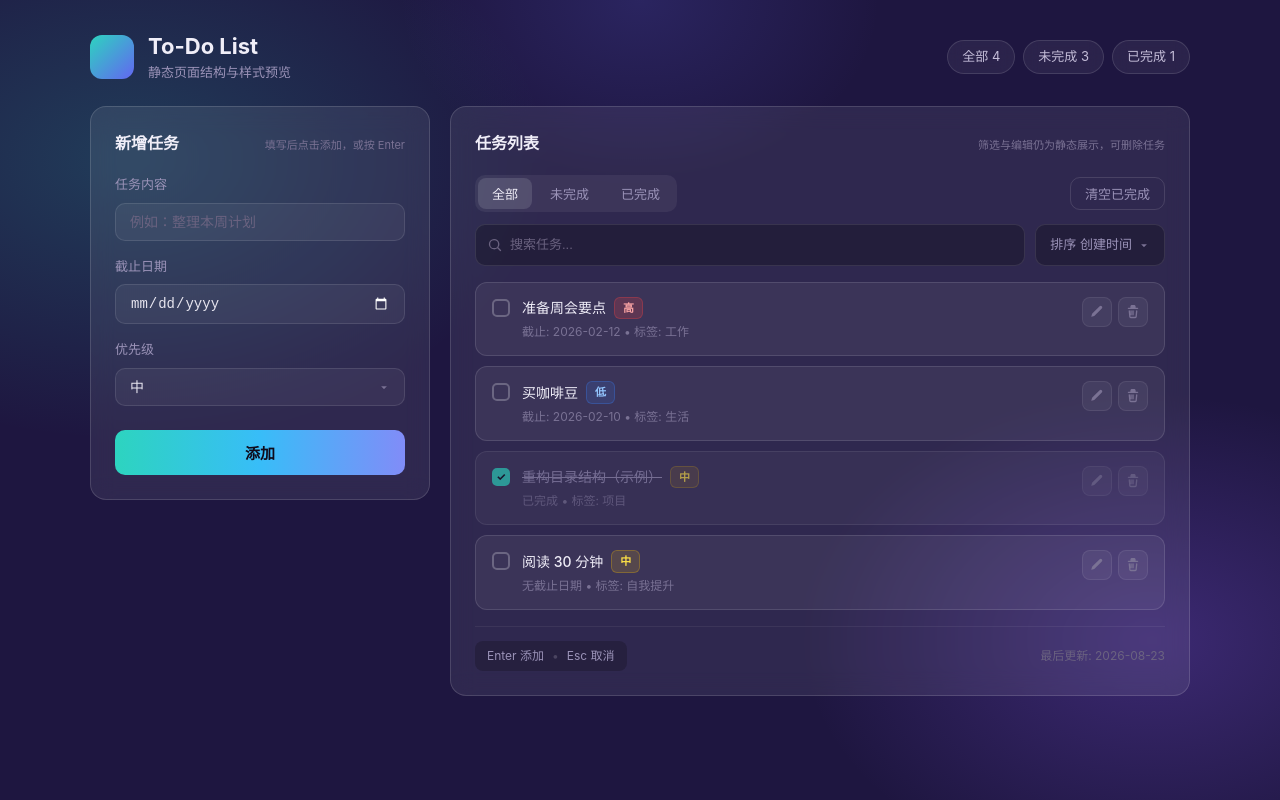
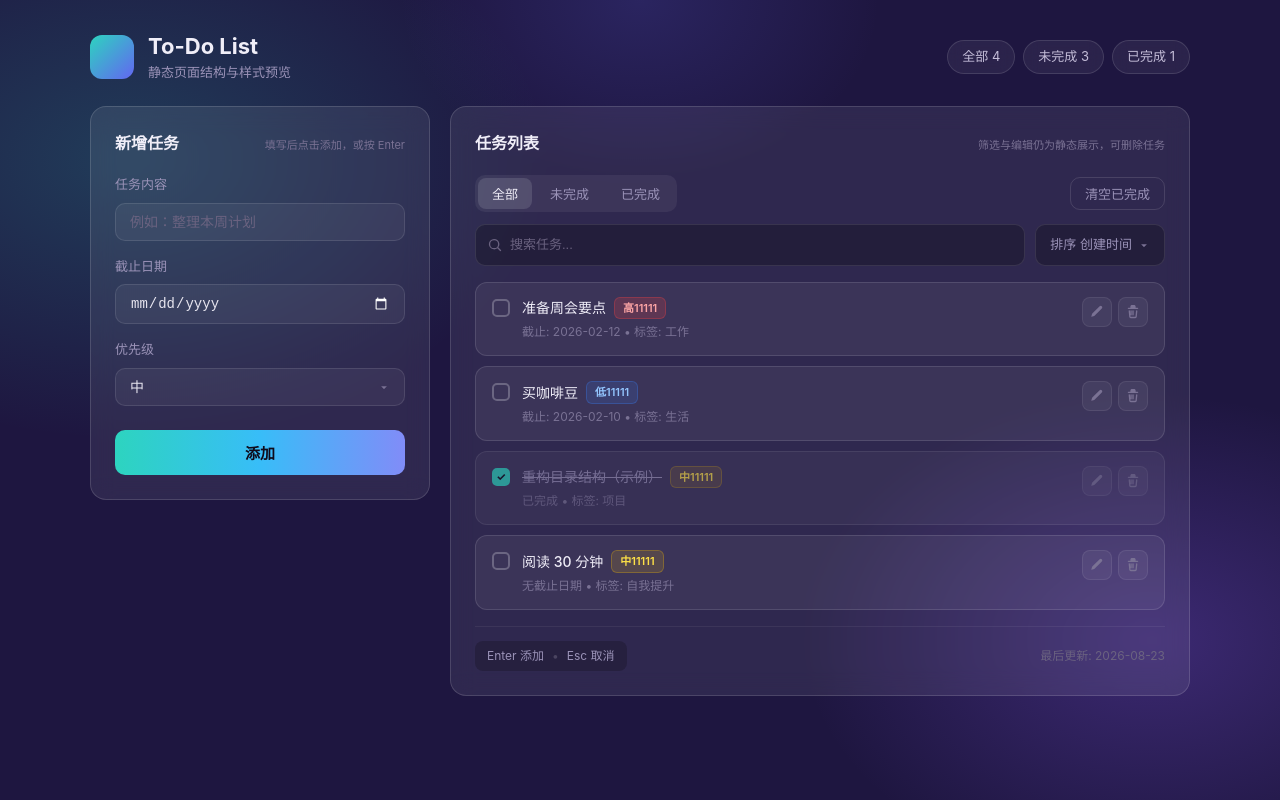
Before and after one commit to heeccer/git-demo-todo-list, a Vue app: page / in a window 1280 px wide. Built offline with nearby package versions, Linux system fonts and the light colour scheme.

Commit message:
feat: 改动了点任务标题内容

```diff
--- a/src/components/TodoList.vue
+++ b/src/components/TodoList.vue
@@ -276,7 +276,7 @@ function onFormKeydown(event) {
                 <span class="task-title">{{ task.title }}</span>
                 <span class="priority-badge" :class="priorityClass(task.priority)">{{
                   task.priority
-                }}</span>
+                }}11111</span>
               </div>
               <p class="task-meta">{{ taskMeta(task) }}</p>
             </div>
```
